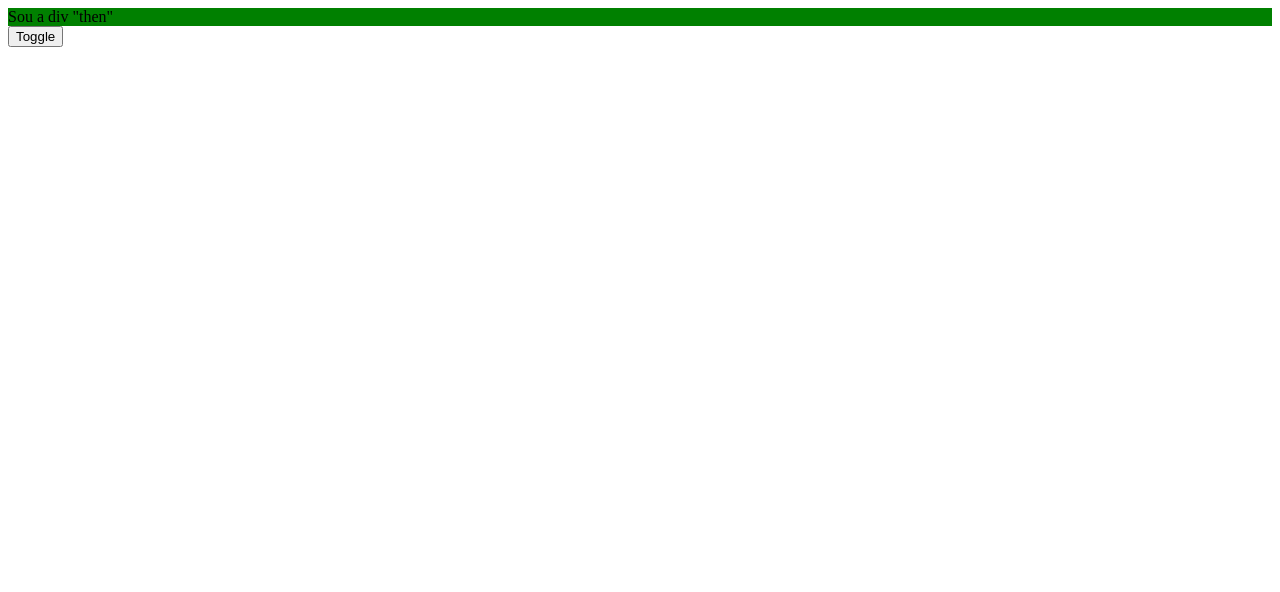
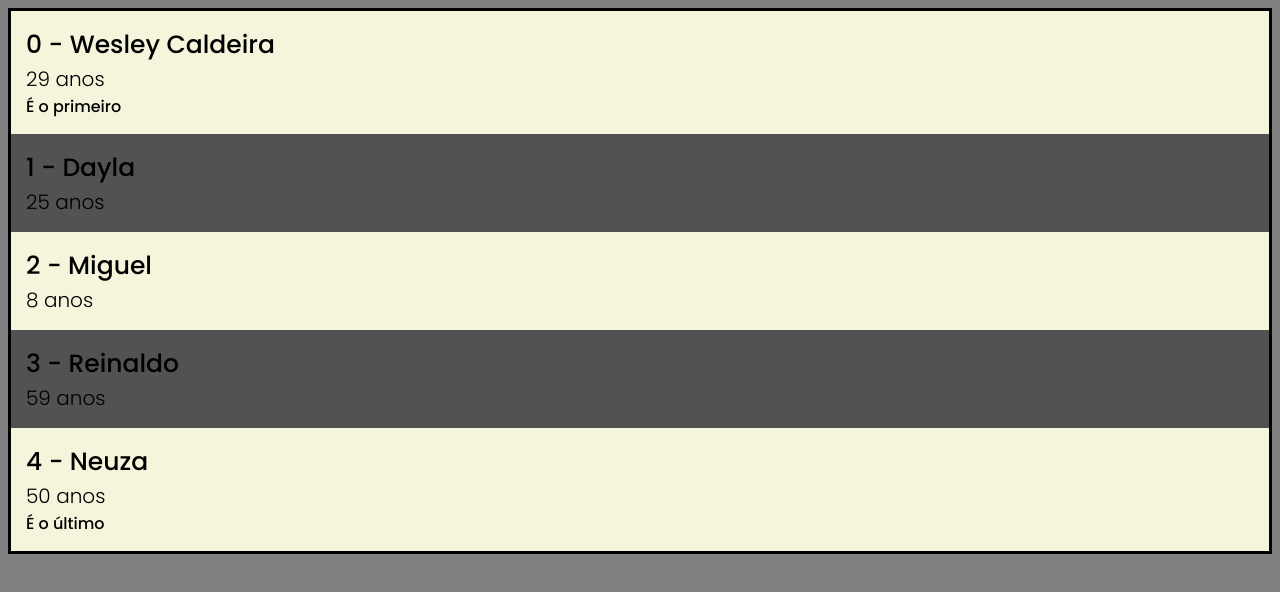
Before and after one commit to wesleycaldeiradeoliveira/Two-Way-Data-Binding-NgIf-NgFor-NgStyle-NgClass-pipes, an Angular app: page / in a window 1280 px wide. Shown: the top 592 px of the page. Built offline with nearby package versions, Linux system fonts and the light colour scheme.

Commit message:
Diretiva Estrutural ngFor

```diff
--- a/src/app/app.component.html
+++ b/src/app/app.component.html
@@ -1,30 +1,22 @@
- <!--<div
-  style="background-color: green;"
-  *ngIf="true; else meuTemplate">Sou uma div!</div>
+<div class="list">
+  <div
+    class="item"
+    *ngFor="
+      let person of listPeople;
+      let i = index;
+      let isOdd = odd;
+      let isLast = last;
+      let isFirst = first;
+      let isEvent = even;"
+    [class.item--odd]="isOdd"
+    [class.item--highlighted]="personSelectedIndex === i"
+    (click)="selectPerson(i)"
+  >
+  <!-- mais usada na diretiva do ngFor -->
+    <p class="item__name">{{ i }} - {{ person.name }}</p>
+    <p class="item__age">{{ person.age }} anos</p>
 
-<ng-template #meuTemplate>
-  <div
-    style="background-color: red;">Sou uma outra div!</div>
-</ng-template>
-esse primeiro exemplo e o mais usado !!!!
--->
-
- <ng-container *ngIf="minhaProp; then meuTemplate; else meuOutroTemplate"></ng-container>
-
-<ng-template #meuTemplate>
-  <div
-    style="background-color: green;">Sou a div "then"</div>
-</ng-template>
-
-<ng-template #meuOutroTemplate>
-  <div
-    style="background-color: red;">Sou a div "else"</div>
-</ng-template>
-
-<button (click)="toggleProp()">Toggle</button>
-
-
-<!--<div id="minha-div" style="display: none;">Sou uma div escondida!</div>
-
- <div id="minha-div" style="visibility: hidden;">Sou uma div escondida!</div>
-<h1>Sou um texto</h1>-->
+    <p *ngIf="isFirst">É o primeiro</p>
+    <p *ngIf="isLast">É o último</p>
+  </div>
+</div>
--- a/src/app/app.component.scss
+++ b/src/app/app.component.scss
@@ -0,0 +1,30 @@
+.list {
+    background-color: black;
+    padding: 3px;
+}
+
+.item {
+    padding: 15px;
+    background-color: beige;
+    cursor: pointer;
+
+    &__name {
+        font-size: 25px;
+        font-weight: 500;
+    }
+
+    &__age {
+        font-size: 20px;
+        font-weight: 300;
+    }
+
+    &--odd {
+        background-color: rgb(82, 82, 82);
+    }
+
+    &--highlighted {
+        color: white;
+        background-color: rgb(06, 229, 54);
+        border: 3px solid rgb(168, 249, 131);
+    }
+}
--- a/src/app/app.component.ts
+++ b/src/app/app.component.ts
@@ -6,37 +6,16 @@ import { Component } from '@angular/core';
   styleUrl: './app.component.scss'
 })
 export class AppComponent {
-  minhaProp = true;
-  pessoa = {
-    name: undefined,
-    status: 1,
-  };
+  personSelectedIndex: number | undefined;
+  listPeople = [
+    { name: 'Wesley Caldeira', age: 29 },
+    { name: 'Dayla', age: 25 },
+    { name: 'Miguel', age: 8 },
+    { name: 'Reinaldo', age: 59 },
+    { name: 'Neuza', age: 50 }
+  ];
 
-  toggleProp() {
-    this.minhaProp = !this.minhaProp;
-  }
-
-  isTruthy() {
-    // return {};
-    // return [];
-    // return true;
-    // return 1;
-    // return "teste";
-    // return "0";
-    // return "false";
-    // return this.pessoa.status;
-  }
-
-  isFalsy() {
-    // return false;
-    // return 0;
-    // return "";
-    // return '';
-    // return null;
-    // return undefined;
-    // return -0;
-    // return NaN;
-    // return this.pessoa.name;
-    // return this.pessoa.endereco?.rua;
+  selectPerson(index: number) {
+    this.personSelectedIndex = index;
   }
 }
--- a/src/styles.scss
+++ b/src/styles.scss
@@ -1 +1,12 @@
+
 /* You can add global styles to this file, and also import other style files */
+@import url('https://fonts.googleapis.com/css2?family=Poppins:wght@300;500&display=swap');
+
+body {
+    background-color: grey;
+    font-family: 'Poppins', sans-serif;
+}
+
+p {
+    margin: 0;
+}
```
